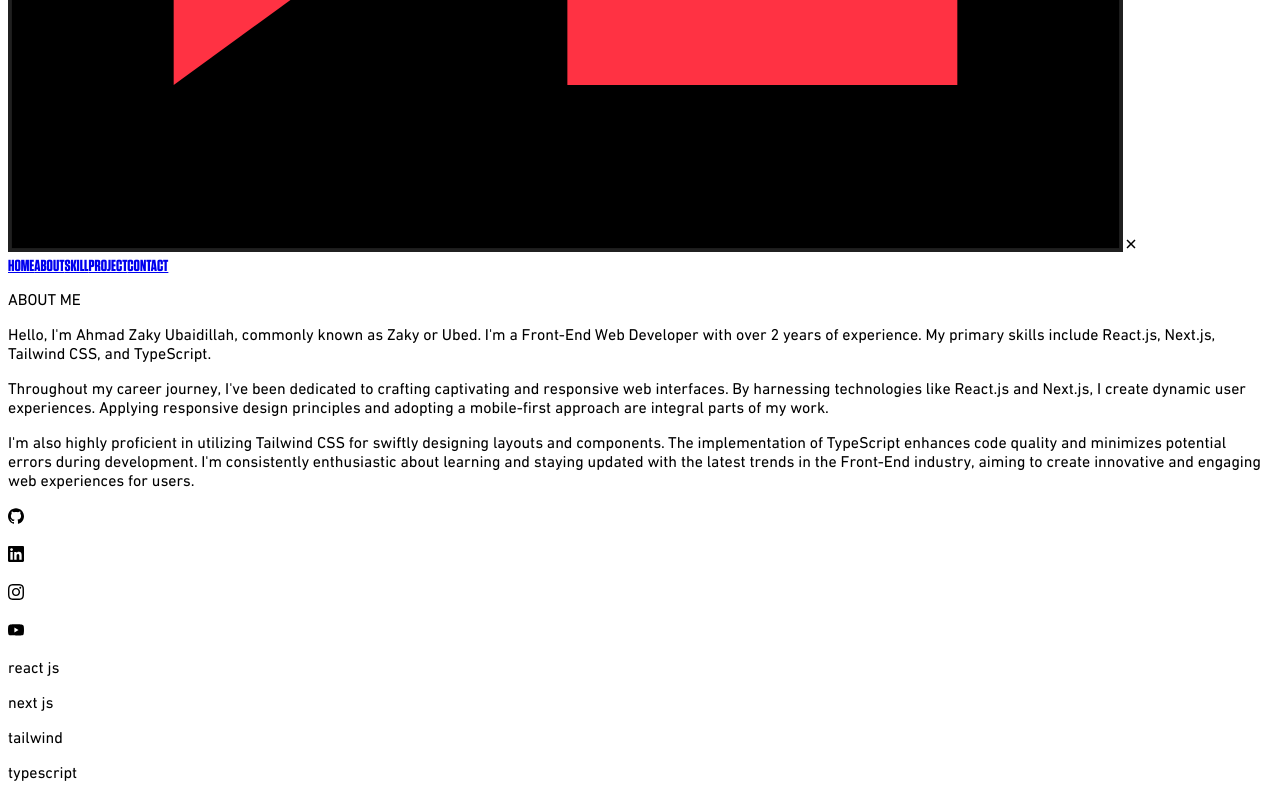
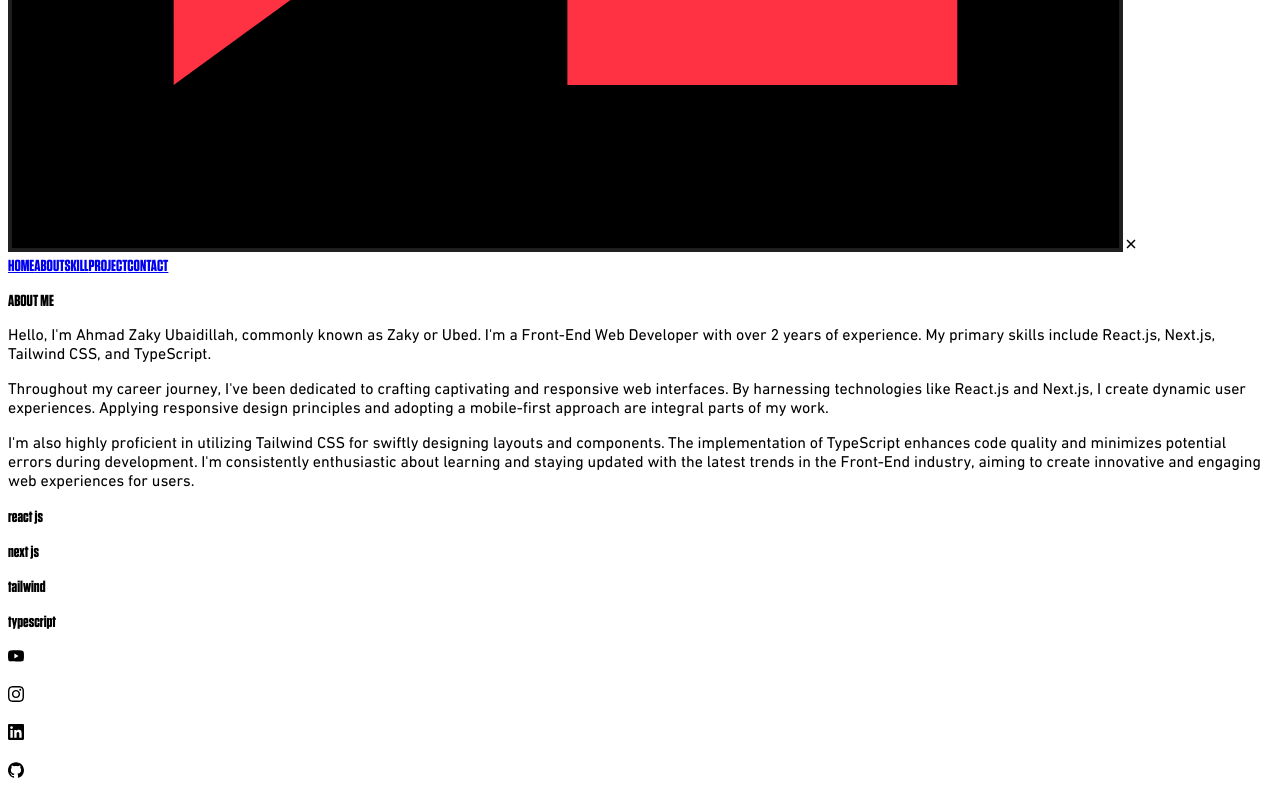
Before and after one commit to CodeWithZaky/my-personal-website-1, a Next.js app: page /about in a window 1280 px wide. Shown: the part 2010-2810 px from the top of the page. Built offline with nearby package versions, Linux system fonts and the light colour scheme.

Commit message:
add font config

```diff
--- a/src/app/about/page.tsx
+++ b/src/app/about/page.tsx
@@ -1,5 +1,5 @@
 import { me } from "@/src/components/pages/about/Me";
-import { DINNextW1G } from "@/src/font/font";
+import { DINNextW1G, TungsenBold } from "@/src/font/font";
 import clsx from "clsx";
 import { Metadata } from "next/types";
 import { SiGithub, SiInstagram, SiLinkedin, SiYoutube } from "react-icons/si";
@@ -32,33 +32,46 @@ const About = () => {
     <div
       className={clsx(
         DINNextW1G.className,
-        "flex flex-col items-start justify-center w-[90%] md:w-[70%] m-auto h-full border-l border-l-gray-900 gap-7 py-10"
+        "flex flex-col items-start justify-center w-[90%] md:w-[70%] m-auto h-full border-l border-l-gray-500 gap-5 pt-10 py-20"
       )}
     >
-      <p className="text-2xl font-bold md:text-3xl lg:text-4xl">ABOUT ME</p>
-      <div className="flex flex-col gap-5 text-md md:text-xl font-semibold pr-5 md:pr-0 w-full md:w-[80%]">
+      <p
+        className={clsx(
+          TungsenBold.className,
+          "text-2xl font-bold md:text-3xl lg:text-4xl text-[#111111]"
+        )}
+      >
+        ABOUT ME
+      </p>
+      <div className="flex flex-col gap-3 text-md md:text-xl font-semibold pr-5 md:pr-0 w-full md:w-[80%] text-[#111111] my-2">
         {me.map((item, index) => {
           return <p key={index}>{item}</p>;
-        })}
-      </div>
-      <div className="flex flex-wrap gap-5">
-        {socialIcons.map((item, index) => {
-          return (
-            <p key={index} className="text-4xl text-black/90">
-              {item.icon}
-            </p>
-          );
         })}
       </div>
       <div className="inline-flex flex-wrap gap-1 font-semibold text-md md:text-xl">
         {skills.map((item, index) => (
           <p
             key={index}
-            className="px-3 text-center bg-black/90 text-valorantWhite"
+            className={clsx(
+              TungsenBold.className,
+              "px-3 text-center bg-[#111111] text-valorantWhite tracking-wider"
+            )}
           >
             {item}
           </p>
         ))}
+      </div>
+      <div className="flex flex-wrap gap-5 text-[#111111]">
+        {socialIcons
+          .slice(0)
+          .reverse()
+          .map((item, index) => {
+            return (
+              <p key={index} className="text-4xl">
+                {item.icon}
+              </p>
+            );
+          })}
       </div>
     </div>
   );
```
